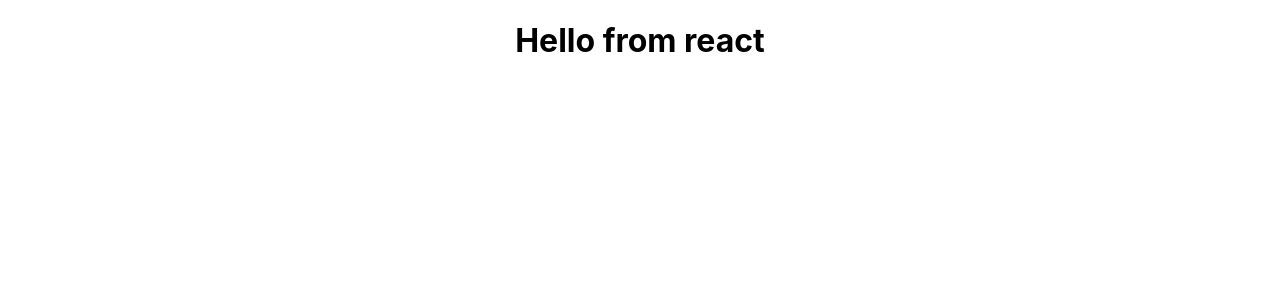
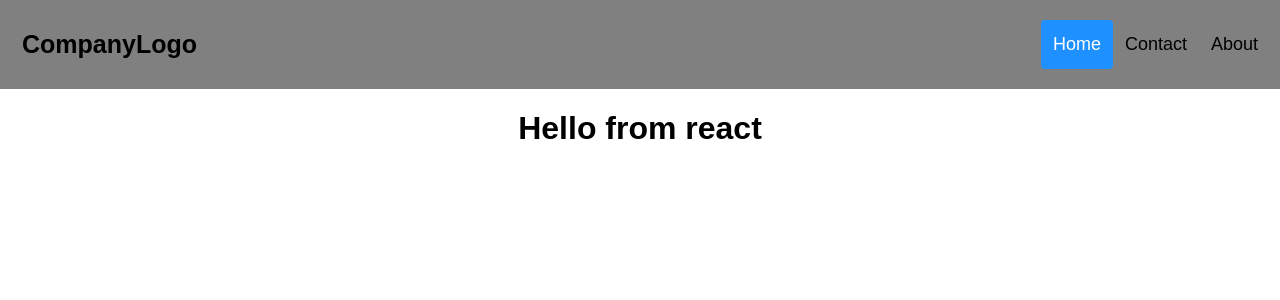
Before and after one commit to CatAdoption/CatAdoption, a React (Create React App) app: page / in a window 1280 px wide. Shown: the top 300 px of the page. Built offline with nearby package versions, Linux system fonts and the light colour scheme.

Commit message:
Header component finshed with half css

```diff
--- a/src/App.js
+++ b/src/App.js
@@ -1,9 +1,11 @@
 import React from 'react';
 import './App.css';
+import Header from "./Header.js"
 
 function App() {
   return (
     <div className="App">
+      <Header />
       <h1>Hello from react</h1>
     </div>
   );
--- /dev/null
+++ b/src/Header.js
@@ -0,0 +1,19 @@
+import React from 'react';
+import "./style.css"
+class Header extends React.Component {
+state = {}
+render(){
+    return (
+        <div className="header">
+        <a href="#default" className="logo">CompanyLogo</a>
+        <div className="header-right">
+          <a className="active" href="#home">Home</a>
+          <a href="#contact">Contact</a>
+          <a href="#about">About</a>
+        </div>
+      </div>
+    )
+}
+}
+
+export default Header
--- /dev/null
+++ b/src/style.css
@@ -0,0 +1,54 @@
+* {box-sizing: border-box;}
+
+body {
+  margin: 0;
+  font-family: Arial, Helvetica, sans-serif;
+}
+
+.header {
+  overflow: hidden;
+  background-color: gray;
+  padding: 20px 10px;
+}
+
+.header a {
+  float: left;
+  color: black;
+  text-align: center;
+  padding: 12px;
+  text-decoration: none;
+  font-size: 18px;
+  line-height: 25px;
+  border-radius: 4px;
+}
+
+.header a.logo {
+  font-size: 25px;
+  font-weight: bold;
+}
+
+.header a:hover {
+  background-color: #ddd;
+  color: black;
+}
+
+.header a.active {
+  background-color: dodgerblue;
+  color: white;
+}
+
+.header-right {
+  float: right;
+}
+
+@media screen and (max-width: 500px) {
+  .header a {
+    float: none;
+    display: block;
+    text-align: left;
+  }
+
+  .header-right {
+    float: none;
+  }
+}
```
